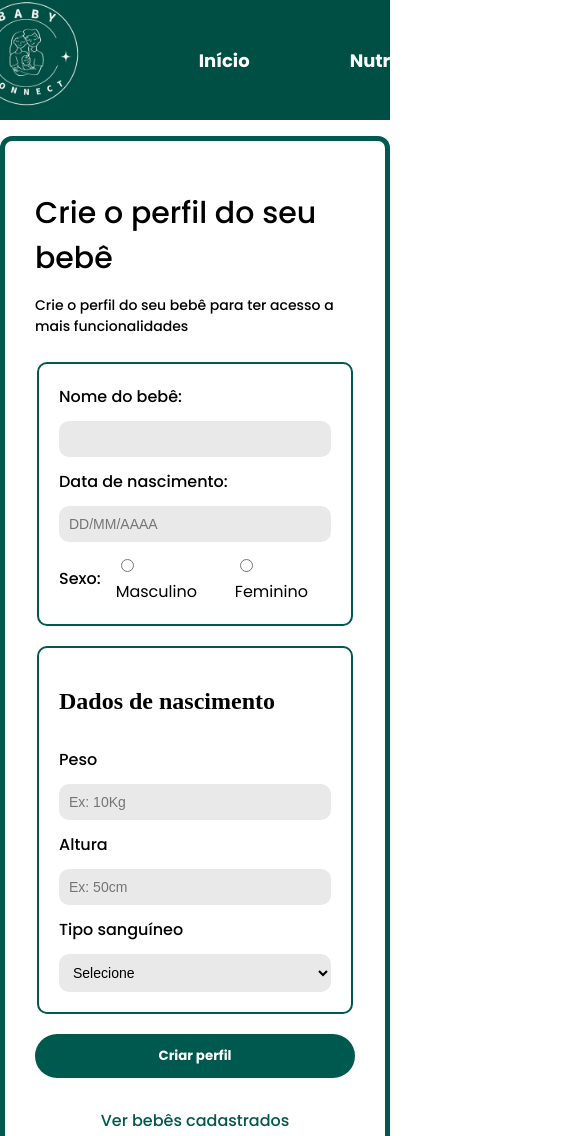
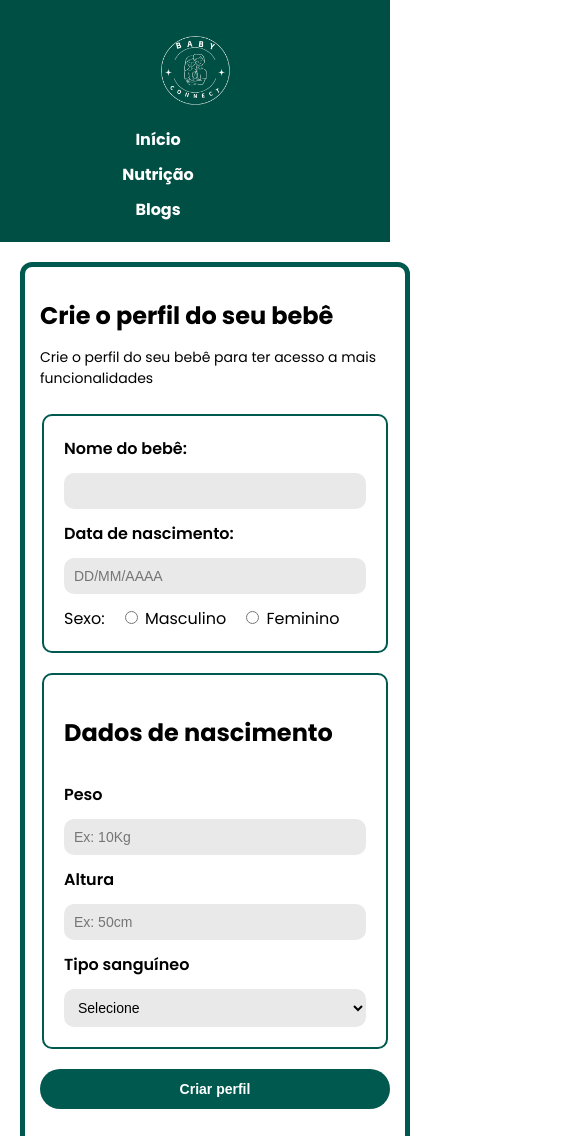
Before and after one commit to davi-dc7/pmg-es-2025-1-ti1-2401100-baby-co, a website: page codigo/Andre/html/index.html in a window 390 px wide. Shown: the top 1136 px of the page, 581 px wide, since content can reach past the window. Drawn offline with Linux system fonts and the light colour scheme.

Commit message:
responsividade

```diff
--- a/codigo/Andre/css/styles.css
+++ b/codigo/Andre/css/styles.css
@@ -1,77 +1,67 @@
-body {
+* {
+    box-sizing: border-box;
+  }
+
+  body {
     margin: 0;
     padding: 0;
+    font-family: "Poppins", sans-serif;
   }
 
   #cabecalho {
     background-color: #004F44;
-    height: 120px;
-    width: 100%;
-  }
-
-
-
-  #cabecalho {
     display: flex;
+    justify-content: center;
     align-items: center;
-    justify-content: center;
+    height: auto;
+    padding: 20px 10px;
   }
 
   #container {
     width: 100%;
     max-width: 1400px;
     display: flex;
+    justify-content: space-between;
     align-items: center;
+    flex-wrap: wrap;
   }
 
   #logo {
-    width: 150px;
-    margin-top: -10px;
+    width: 120px;
   }
 
   #menu {
     display: flex;
-    gap: 100px;
-    margin-left: 25%;
-
-
-    font-family: "Poppins", sans-serif;
-    font-weight: 500;
-    font-style: normal;
+    gap: 40px;
+    flex-wrap: wrap;
+    margin-left: -20%;
   }
 
   #menu a {
     color: white;
     text-decoration: none;
     font-weight: bold;
-    font-size: 18px;
-
   }
 
   #menu a:hover {
     text-decoration: underline;
   }
 
-  #container{
-    margin-left: -25%;
-  }
-
-
 
   .formulario {
-    max-width: 500px;
-    margin: auto;
-    margin-top: 4%;
+    width: 100%;
+    max-width: 600px;
+    margin: 30px auto;
+    padding: 20px;
     border: 5px solid #00594E;
     border-radius: 12px;
-    padding: 30px;
+    background-color: #fff;
   }
 
   h1 {
     font-size: 22px;
     margin-bottom: 5px;
   }
-
 
   .form {
     display: flex;
@@ -99,15 +89,10 @@ body {
     border-radius: 10px;
     background-color: #E9E9E9;
     font-size: 14px;
+    width: 100%;
   }
 
-
   .btn {
-
-    font-family: "Poppins", sans-serif;
-    font-weight: 500;
-    font-style: normal;
-
     background-color: #00594E;
     color: white;
     padding: 12px;
@@ -125,45 +110,65 @@ body {
     color: #00594E;
     text-decoration: none;
     font-weight: bold;
-
-    font-family: "Poppins", sans-serif;
-    font-weight: 500;
-    font-style: normal;
   }
 
-  #titulo{
-    font-family: "Poppins", sans-serif;
-    font-weight: 500;
-    font-style: normal;
-
+  #titulo {
     font-size: 30px;
   }
 
   #subtitulo {
     font-size: 14px;
     margin-bottom: 25px;
-
-    font-family: "Poppins", sans-serif;
-    font-weight: 500;
-    font-style: normal;
-  }
-
-  label{
-    font-family: "Poppins", sans-serif;
-    font-weight: 500;
-    font-style: normal;
   }
 
   #sexo {
     display: flex;
     align-items: center;
     gap: 15px;
-
-    font-family: "Poppins", sans-serif;
-    font-weight: 500;
-    font-style: normal;
+    flex-wrap: wrap;
   }
 
   #sexo label {
     font-weight: normal;
   }
+
+  @media (max-width: 768px) {
+    #container {
+      flex-direction: column;
+      align-items: center;
+    }
+
+    #menu {
+      flex-direction: column;
+      align-items: center;
+
+      gap: 10px;
+    }
+
+    .formulario {
+      margin: 20px;
+      padding: 15px;
+    }
+
+    #logo {
+      width: 100px;
+    }
+
+    h1 {
+      font-size: 20px;
+    }
+
+    #titulo {
+      font-size: 24px;
+    }
+  }
+
+  @media (max-width: 480px) {
+    #menu a {
+      font-size: 16px;
+    }
+
+    .btn {
+      font-size: 14px;
+    }
+  }
```
